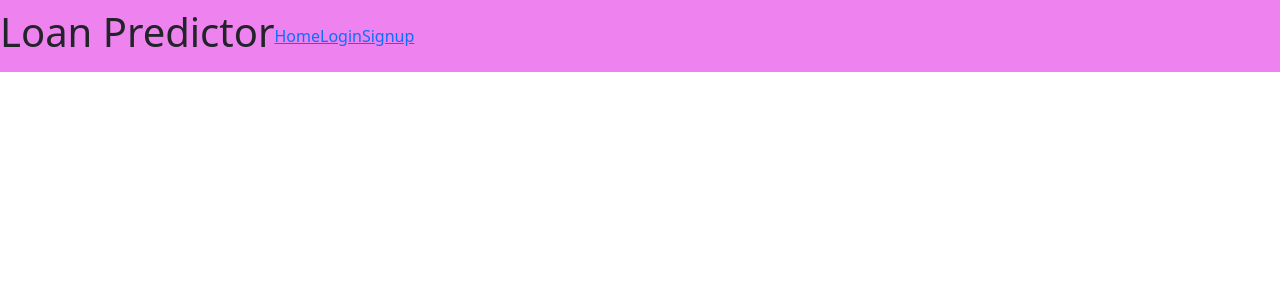
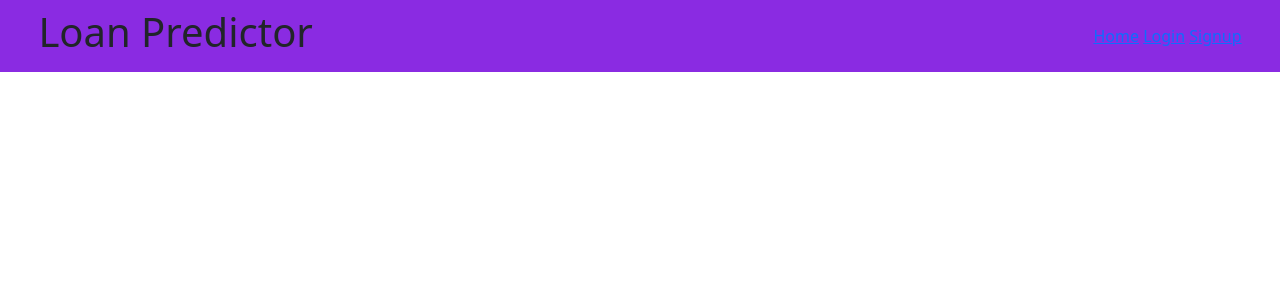
Before and after one commit to yash4302/Loan_Prediction, a Django app: page / in a window 1280 px wide. Shown: the top 300 px of the page. Run offline with Django 3.2, Linux system fonts and the light colour scheme.

Commit message:
Files moved

```diff
--- /dev/null
+++ b/Loan_Prediction/static/css/style.css
@@ -0,0 +1,5 @@
+nav {
+	padding: 3%;
+	background-color: blueviolet;
+	position: fixed;
+}
--- a/templates/base.html
+++ b/templates/base.html
@@ -12,15 +12,16 @@
         {% endblock %}
     </title>
 
-    <link href="{% static 'css/style.css' %}" type="text/css" rel="stylesheet" />
+    <link type="text/css" rel="stylesheet" href="{% static 'css/style.css' %}" />
     {% block links %}
     {% endblock %}
 </head>
 
 <body>
-    <nav class="navbar navbar-expand-lg">
+    <nav class="navbar">
         <h1>Loan Predictor</h1>
 
+        <div>
             <a href="{% url 'root' %}">Home</a>
             {% if not user.is_authenticated %}
                 <a href="{% url 'login' %}">Login</a>
@@ -30,6 +31,7 @@
                 <a href="{% url 'amount' %}">Predict Minimum Loan Amount</a>
                 <a href="{% url 'logout' %}">Logout</a>
             {% endif %}
+        </div>
     </nav>
 
     {% block content %}
--- a/templates/root.html
+++ b/templates/root.html
@@ -6,7 +6,7 @@
 
 {% block content %}
     {% if user.is_authenticated %}
-<a href="{% url 'loan' %}">Predict Loan Approval Status</a>
-<a href="{% url 'amount' %}">Predict Minimum Loan Amount</a>
+    <a href="{% url 'loan' %}">Predict Loan Approval Status</a>
+    <a href="{% url 'amount' %}">Predict Minimum Loan Amount</a>
     {% endif %}
 {% endblock %}
--- a/templates/static/css/style.css
+++ /dev/null
@@ -1,4 +0,0 @@
-nav {
-	background-color: violet;
-	position: fixed;
-}
```
Lines whose indentation alone changed are shown as unchanged.
